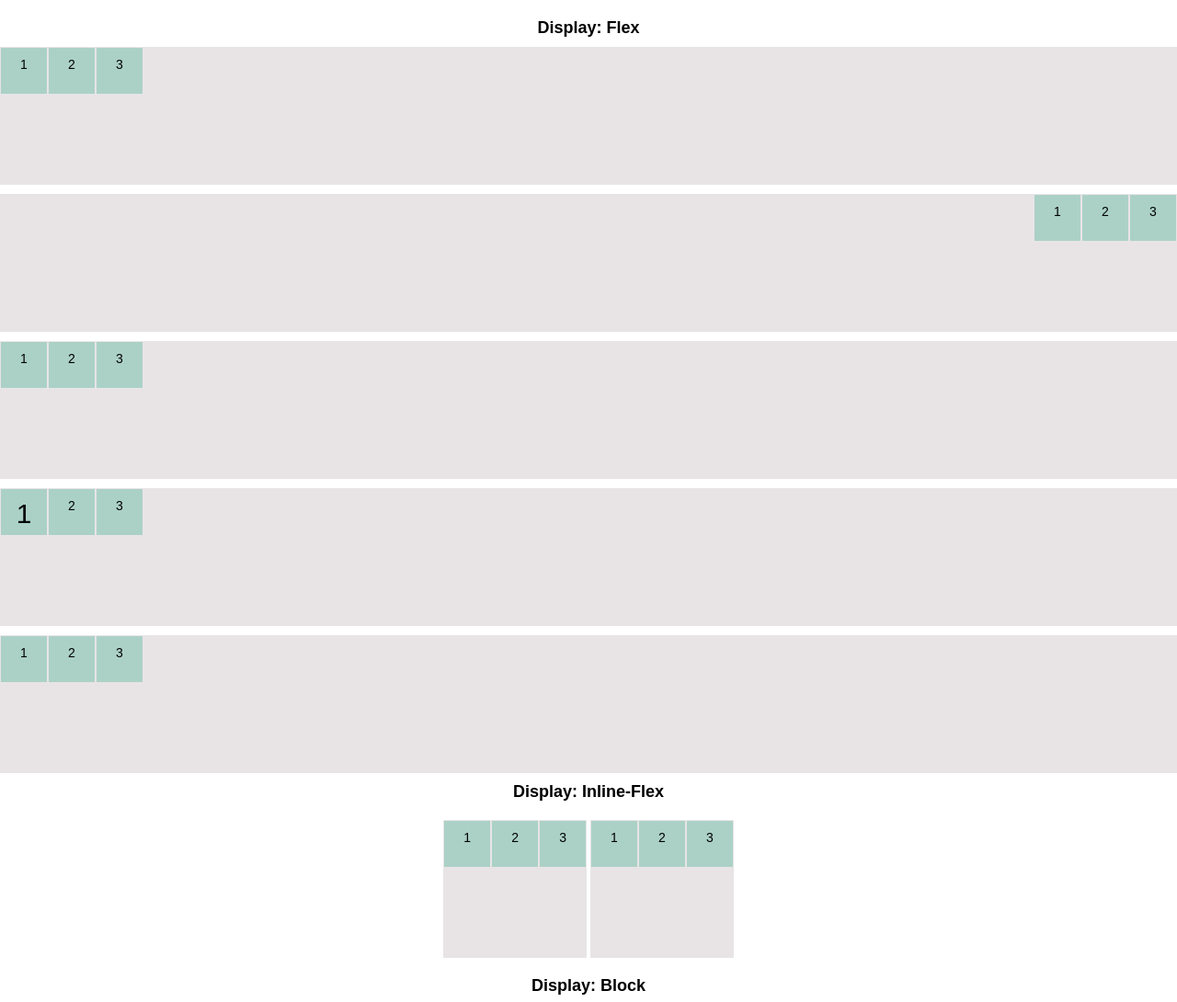
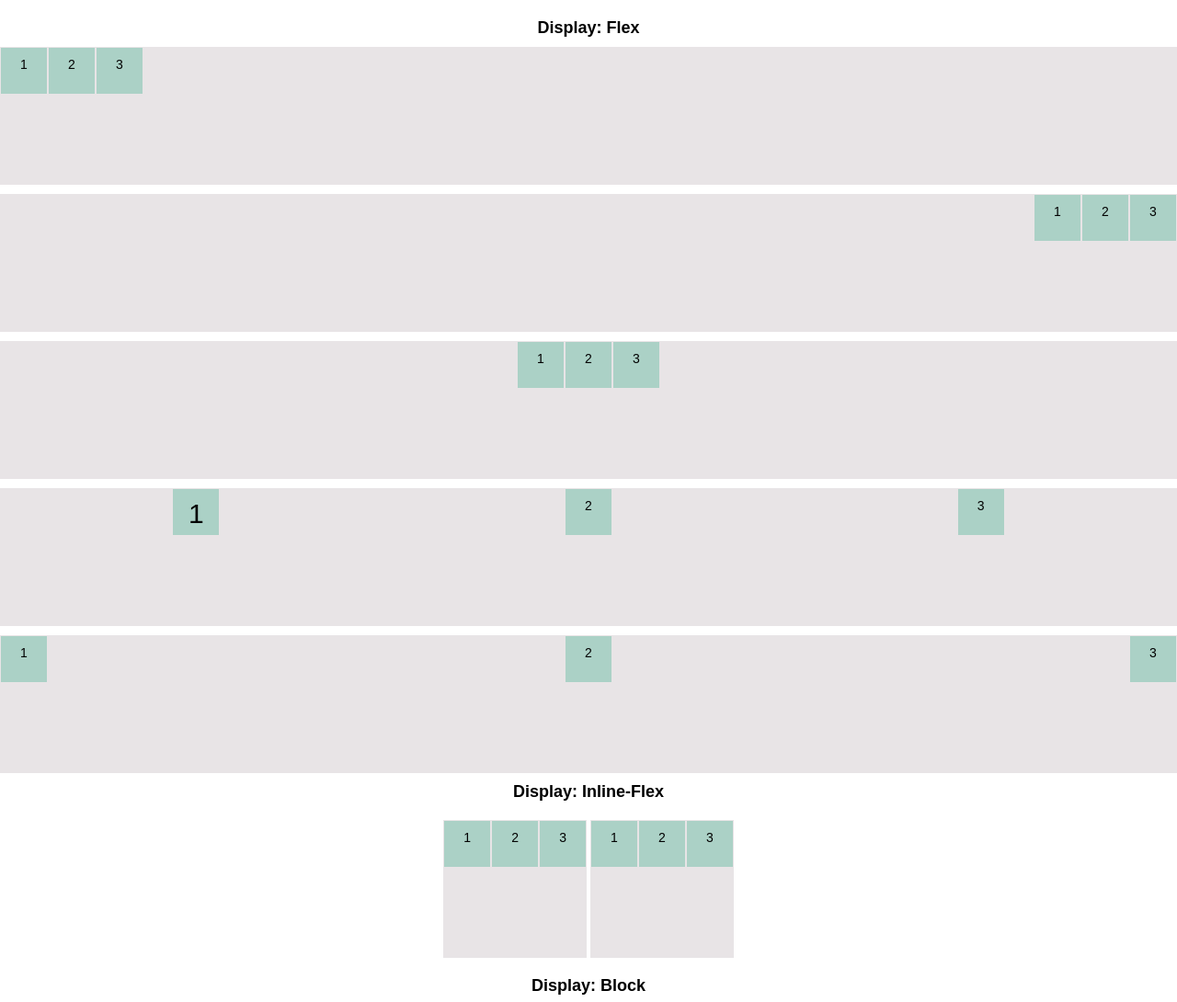
Before and after one commit to yurekm2/yurekm2_hw12, a plain HTML site: page index.html in a window 1280 px wide. Shown: the top 1090 px of the page at 92% size. Drawn offline with Linux system fonts and the light colour scheme.

Commit message:
center, space around, space between

```diff
--- a/style.css
+++ b/style.css
@@ -47,15 +47,15 @@ body{
 }
 
 .center {
-
+  justify-content: center;
 }
 
 .around {
-
+  justify-content: space-around;
 }
 
 .between {
-
+  justify-content: space-between;
 }
 
 .side {
```
